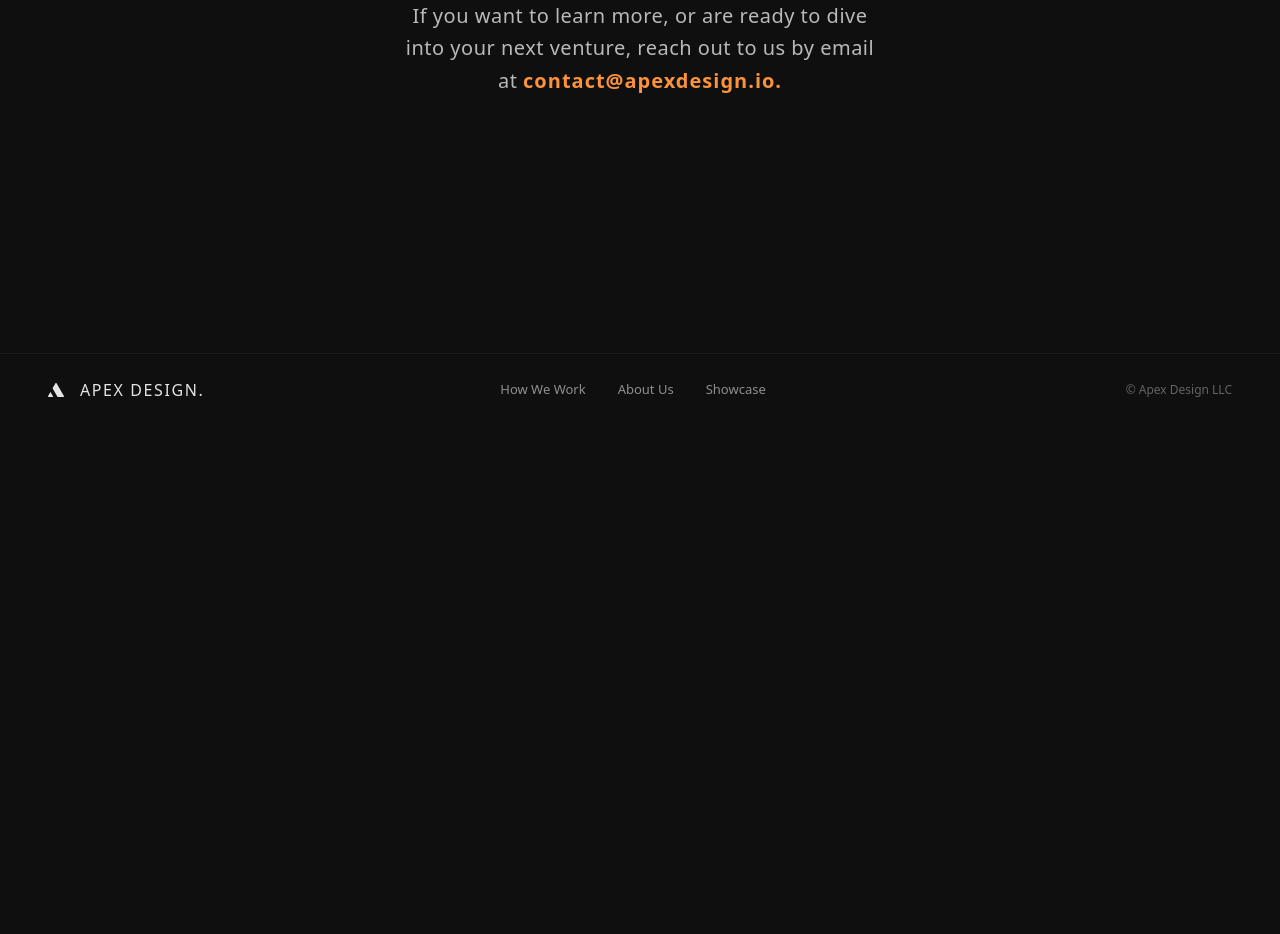
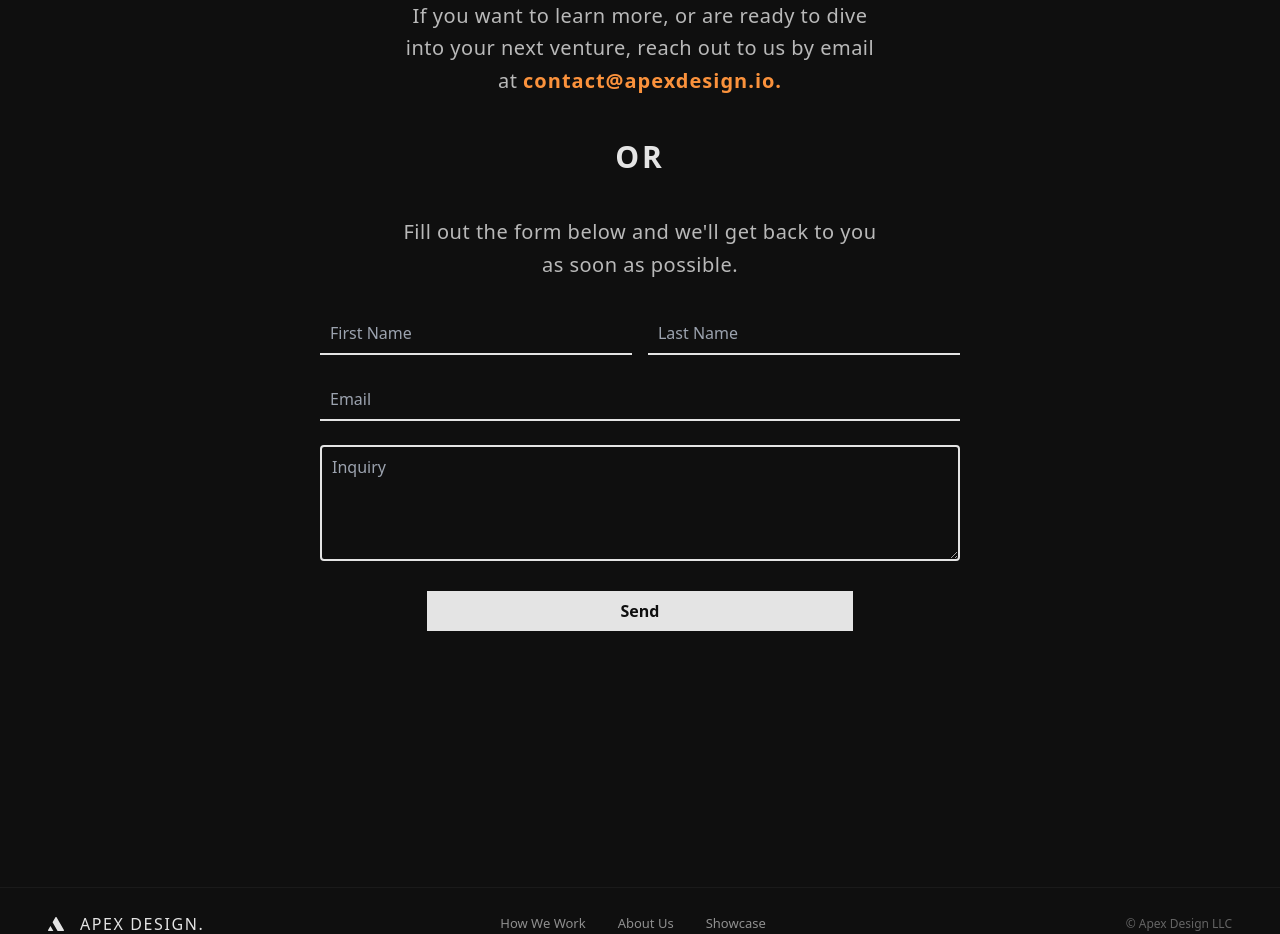
Before and after one commit to Apex-Design/apex-web, a SvelteKit app: page / in a window 1280 px wide. Shown: the part 5140-6074 px from the top of the page. Before the commit the page ends 5566 px from the top, so only its background shows below. Built offline with nearby package versions, Linux system fonts and the light colour scheme; a web font is replaced by a local one.

Commit message:
Added contact form

```diff
--- a/package.json
+++ b/package.json
@@ -14,6 +14,7 @@
 	"devDependencies": {
 		"@sveltejs/adapter-auto": "^2.0.0",
 		"@sveltejs/kit": "^1.5.0",
+		"@types/nodemailer": "^6.4.8",
 		"@typescript-eslint/eslint-plugin": "^5.45.0",
 		"@typescript-eslint/parser": "^5.45.0",
 		"autoprefixer": "^10.4.14",
@@ -30,5 +31,8 @@
 		"typescript": "^5.0.0",
 		"vite": "^4.3.0"
 	},
-	"type": "module"
+	"type": "module",
+	"dependencies": {
+		"nodemailer": "^6.9.3"
+	}
 }
--- a/src/routes/+page.svelte
+++ b/src/routes/+page.svelte
@@ -111,6 +111,33 @@
 	];
 
 	let showcaseIndex = 1;
+
+	// Handle form submission
+	let firstName = '';
+    let lastName = '';
+    let email = '';
+    let message = '';
+
+	async function handleSubmit() {
+        const response = await fetch('/api/send-email', {
+            method: 'POST',
+            headers: {
+                'Content-Type': 'application/json',
+            },
+            body: JSON.stringify({
+                firstName,
+                lastName,
+                email,
+                message,
+            }),
+        });
+
+        if (response.ok) {
+            alert('Email sent successfully, we\'ll get back to you as soon as possible!');
+        } else {
+            alert('Failed to send email');
+        }
+    }
 </script>
 
 <section id="home" class="flex flex-row mt-16 w-[80rem] mx-auto h-[56rem]">
@@ -321,6 +348,37 @@
 				contact@apexdesign.io.
 			</a>
 		</p>
+		<h3 class="font-bold text-3xl tracking-[0.1em] leading-[1.3] text-center my-10">OR</h3>
+		<p
+			class="text-xl leading-relaxed tracking-wide text-apex-moon text-opacity-80 text-center w-1/2 mx-auto"
+		>
+			Fill out the form below and we'll get back to you as soon as possible.
+		</p>
+		<form class="mt-8 space-y-6 w-2/3 mx-auto" on:submit|preventDefault={handleSubmit}>
+            <div class="grid grid-cols-2 gap-4">
+                <div>
+                    <label for="first-name" class="sr-only">First Name</label>
+                    <input id="first-name" name="first-name" type="text" autocomplete="given-name" required class="bg-apex-midnight py-2 pl-2.5 border-b-2 border-apex-moon w-full text-apex-moon outline-none" placeholder="First Name" bind:value={firstName} />
+                </div>
+                <div>
+                    <label for="last-name" class="sr-only">Last Name</label>
+                    <input id="last-name" name="last-name" type="text" autocomplete="family-name" required class="bg-apex-midnight py-2 pl-2.5 border-b-2 border-apex-moon w-full text-apex-moon outline-none" placeholder="Last Name" bind:value={lastName} />
+                </div>
+            </div>
+            <div>
+                <label for="email" class="sr-only">Email</label>
+                <input id="email" name="email" type="email" autocomplete="email" required class="bg-apex-midnight py-2 pl-2.5 border-b-2 border-apex-moon w-full text-apex-moon outline-none" placeholder="Email" bind:value={email} />
+            </div>
+            <div>
+                <label for="message" class="sr-only">Message</label>
+                <textarea id="message" name="message" rows="4" required class="bg-apex-midnight py-2 pl-2.5 border-2 border-apex-moon w-full text-apex-moon outline-none rounded" placeholder="Inquiry" bind:value={message}></textarea>
+            </div>
+            <div>
+                <button type="submit" class="group relative flex justify-center py-2 px-4 text-apex-midnight font-bold bg-apex-moon w-2/3 mx-auto hover:-translate-y-0.5 transition">
+                    Send
+                </button>
+            </div>
+        </form>
 	</div>
 </section>
 <footer
--- /dev/null
+++ b/src/routes/api/send-email/+server.ts
@@ -0,0 +1,43 @@
+import type { RequestHandler } from '@sveltejs/kit';
+import nodemailer from 'nodemailer';
+
+
+export const POST: RequestHandler = async ({request}) => {
+
+  const body = await request.json();
+  const { firstName, lastName, email, message } = body;
+  console.log(import.meta.env)
+
+  // Configure your email credentials
+  const transporter = nodemailer.createTransport({
+    service: 'gmail',
+    auth: {
+      user: import.meta.env.VITE_GMAIL_USER,
+      pass: import.meta.env.VITE_GMAIL_PASSWORD,
+    },
+  });
+
+  // Configure email options
+  const mailOptions = {
+    from: import.meta.env.VITE_GMAIL_USER, // This should be the Gmail account used for sending emails
+    to: import.meta.env.VITE_RECEIVER_EMAIL,
+    replyTo: email, // This is the email address entered in the form
+    subject: `Contact message from ${firstName} ${lastName}`,
+    text: message,
+  };
+
+
+  try {
+    await transporter.sendMail(mailOptions);
+    return new Response(JSON.stringify({ success: true, message: 'Email sent successfully' }), {
+      status: 200,
+      headers: { 'Content-Type': 'application/json' },
+    });
+  } catch (error) {
+    console.error('Failed to send email:', error);
+    return new Response(JSON.stringify({ success: false, message: 'Failed to send email' }), {
+      status: 500,
+      headers: { 'Content-Type': 'application/json' },
+    });
+  }
+};
```
Also changed, not shown: 1 other file (tests, documents, lock files or other folders).
